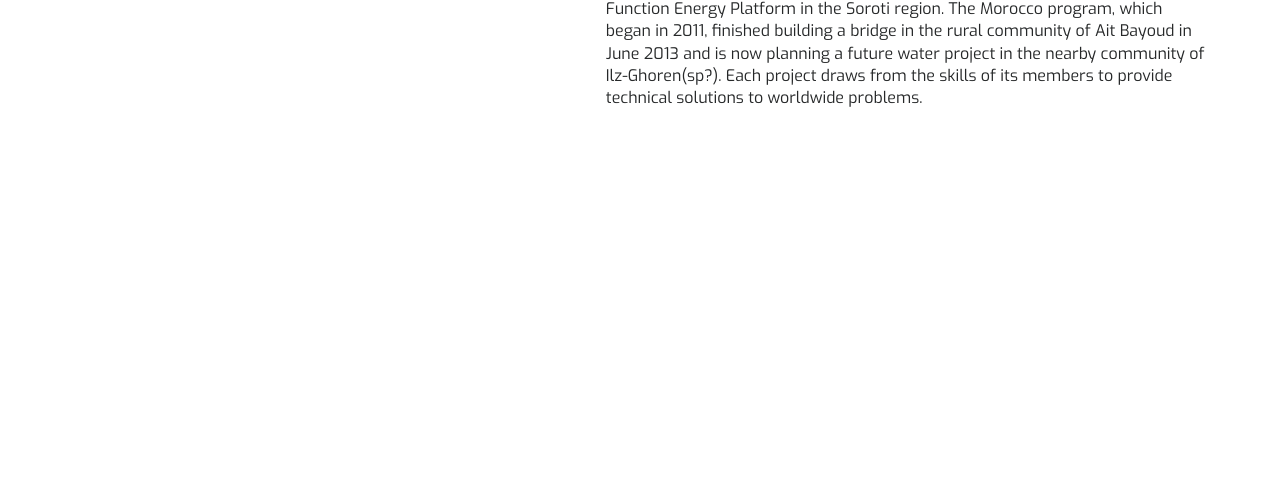
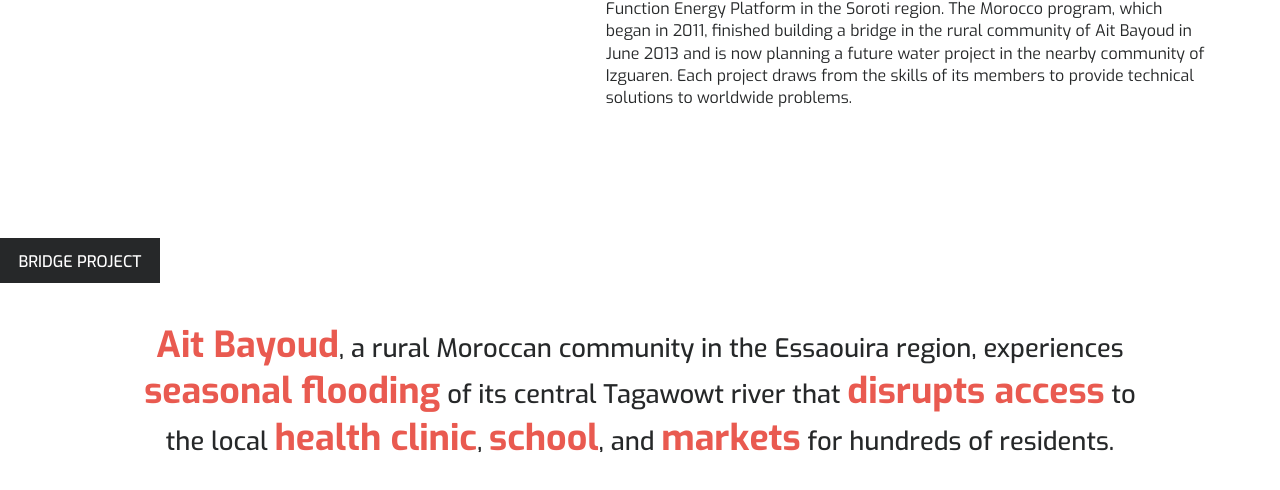
Before and after one commit to CUEWB/morocco, a plain HTML site: page index.html in a window 1280 px wide. Shown: the part 690-1180 px from the top of the page. Before the commit the page ends 872 px from the top, so only its background shows below. Drawn offline with Linux system fonts and the light colour scheme.

Commit message:
Added styling for central section subtitles.

```diff
--- a/css/stylesheet.css
+++ b/css/stylesheet.css
@@ -190,7 +190,7 @@ a:hover {
 }
 
 .page-section {
-	padding-bottom:4em;
+	padding-bottom:60px;
 }
 
 .section-info {
@@ -208,6 +208,21 @@ a:hover {
 	text-transform:uppercase;
 	text-align:center;
 	font-weight:500;
+}
+
+.section-subtitle {
+	margin:0 auto;
+	width:90%;
+	line-height:1.3;
+	font-size:1.6em;
+	font-weight:500;
+	text-align:center;
+}
+
+.section-subtitle span {
+	font-size:1.4em;
+	font-weight:700;
+	color:#e95a50;
 }
 
 .section-buzz {
--- a/index.html
+++ b/index.html
@@ -40,8 +40,17 @@
 		<h2 class="section-buzz">Our program is comprised of <span>passionate students</span> committed to improving lives abroad through <span>creative</span> and <span>sustainable</span> engineering <span>solutions</span>.</h2>
 		<div class="section-desc">
 			<p>The Columbia University chapter of Engineers Without Borders aims to address the problems facing people both locally and overseas by leveraging the skills, talents, and passions of Columbia University students and the partnerships formed with our organization.  Our members come from many different arts, sciences, and engineering backgrounds, but share the desire to do meaningful work while constantly from each other.</p>
-			<p>The chapter currently consists of three programs in Ghana, Uganda, and Morocco.  The <a href="#ghana">Ghana program</a>, which started in 2004, used to work in the semi-urban town of Sakyikrom but now focuses on water management in the farming community of Obodan.  In 2008, the <a href="#uganda">Uganda program</a> was established to install a Multi-Function Energy Platform in the Soroti region.  The Morocco program, which began in 2011, finished building a bridge in the rural community of Ait Bayoud in June 2013 and is now planning a future water project in the nearby community of Ilz-Ghoren(sp?).  Each project draws from the skills of its members to provide technical solutions to worldwide problems.
+			<p>The chapter currently consists of three programs in Ghana, Uganda, and Morocco.  The <a href="#ghana">Ghana program</a>, which started in 2004, used to work in the semi-urban town of Sakyikrom but now focuses on water management in the farming community of Obodan.  In 2008, the <a href="#uganda">Uganda program</a> was established to install a Multi-Function Energy Platform in the Soroti region.  The Morocco program, which began in 2011, finished building a bridge in the rural community of Ait Bayoud in June 2013 and is now planning a future water project in the nearby community of Izguaren.  Each project draws from the skills of its members to provide technical solutions to worldwide problems.
 		</div>
+	</div>
+</section>
+
+
+<!-- bridge project -->
+<section id="bridge" class="page-section">
+	<h1 class="section-title">Bridge Project</h1>
+	<div class="section-info container">
+		<h2 class="section-subtitle"><span>Ait Bayoud</span>, a rural Moroccan community in the Essaouira region, experiences <span>seasonal flooding</span> of its central Tagawowt river that <span>disrupts access</span> to the local <span>health clinic</span>, <span>school</span>, and <span>markets</span> for hundreds of residents.</h2>
 	</div>
 </section>
 
```
